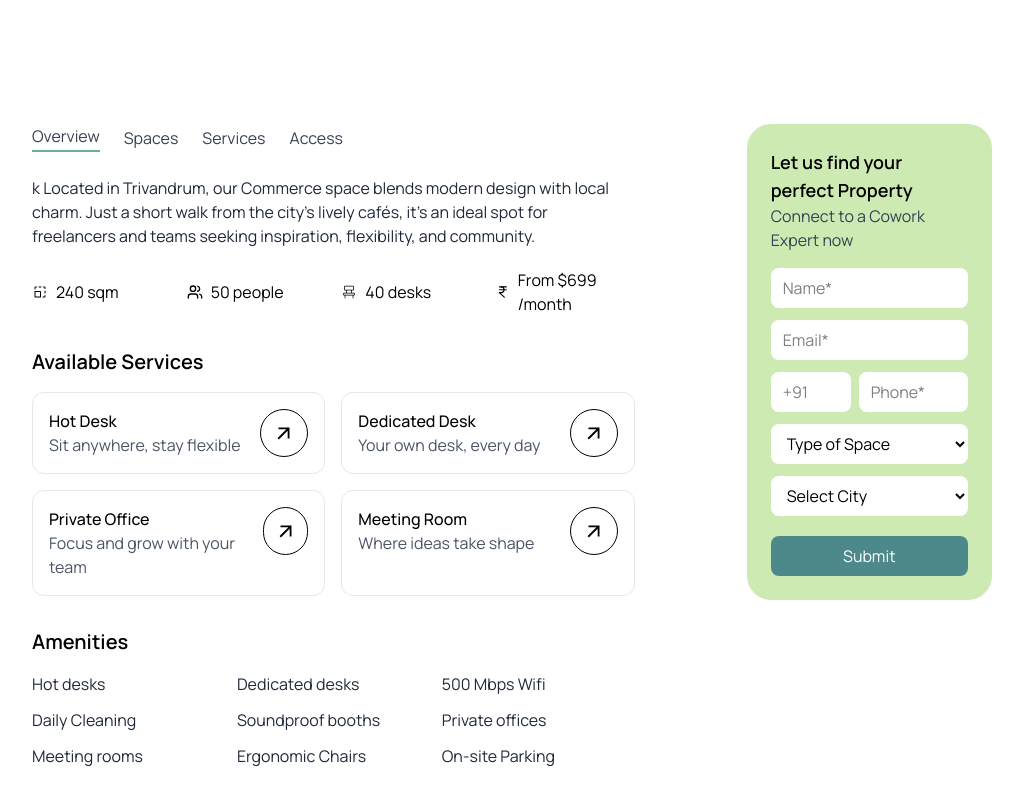
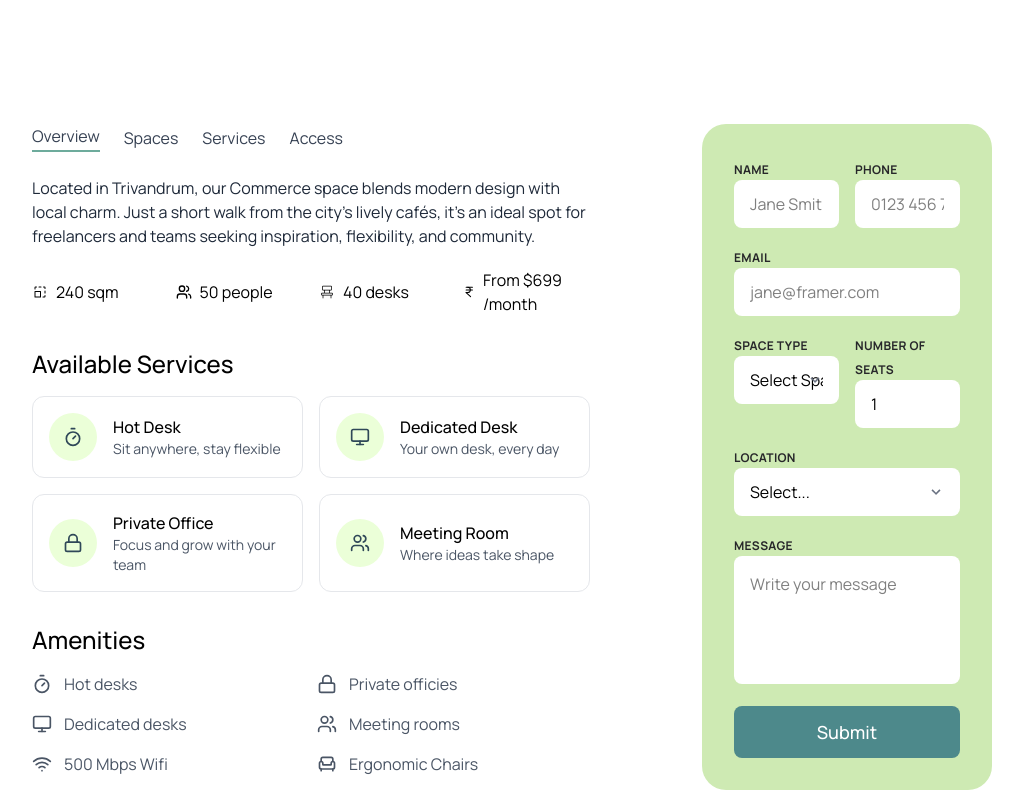
Before and after one commit to maheswar-dileep/cowork-kerala-web, a Next.js app: page /workspace/1 in a window 1280 px wide. Shown: the part 920-1712 px from the top of the page, without its empty margins (128-1151 px from the left). Built offline with nearby package versions, Linux system fonts and the light colour scheme; no server answers.

Commit message:
refactor: reimplement workspace form with client-side validation and enhance overview section layout and amenities.

```diff
--- a/src/app/contact/Section/ContactSection.tsx
+++ b/src/app/contact/Section/ContactSection.tsx
@@ -1,6 +1,5 @@
 'use client';
 
-import React from 'react';
 import { Phone, Mail, MapPin } from 'lucide-react';
 import { useForm } from 'react-hook-form';
 import { zodResolver } from '@hookform/resolvers/zod';
--- a/src/app/workspace/[id]/Section/GallerySection.tsx
+++ b/src/app/workspace/[id]/Section/GallerySection.tsx
@@ -1,5 +1,4 @@
 import Image from 'next/image';
-import React from 'react';
 import { IoLocationOutline } from 'react-icons/io5';
 
 const GallerySection = () => {
--- a/src/app/workspace/[id]/Section/OverviewSection.tsx
+++ b/src/app/workspace/[id]/Section/OverviewSection.tsx
@@ -1,13 +1,23 @@
-import { IndianRupee, Users } from 'lucide-react';
+import {
+    IndianRupee,
+    Users,
+    Timer,
+    Monitor,
+    Lock,
+    Wifi,
+    Armchair,
+    Sparkles,
+    Car,
+    VolumeX,
+} from 'lucide-react';
 import React from 'react';
 import Form from '../forms/Form';
 import { PiChairLight, PiResize } from 'react-icons/pi';
-import { MdArrowOutward } from 'react-icons/md';
 
 const OverviewSection = () => {
     return (
-        <section className="grid gap-8 md:gap-28 md:grid-cols-6">
-            <div className="md:col-span-4">
+        <section className="grid gap-8 md:gap-28 md:grid-cols-8">
+            <div className="md:col-span-5">
                 <nav className="mb-6 flex gap-6 text-gray-700">
                     <button className="relative pb-1 after:absolute after:bottom-0 after:left-0 after:h-[2px] after:w-full after:bg-primary-300">
                         Overview
@@ -17,10 +27,11 @@ const OverviewSection = () => {
                     <button className="hover:opacity-80">Access</button>
                 </nav>
 
-                <p className="text-gray-800">k
+                <p className="text-gray-800">
                     Located in Trivandrum, our Commerce space blends modern design with local charm.
-                    Just a short walk from the city{`'`}s lively cafés, it{`'`}s an ideal spot for
-                    freelancers and teams seeking inspiration, flexibility, and community.
+                    Just a short walk from the city{`'`}s lively cafés, it
+                    {`'`}s an ideal spot for freelancers and teams seeking inspiration, flexibility,
+                    and community.
                 </p>
 
                 <div className="mt-5 grid grid-cols-2 gap-4 md:grid-cols-4">
@@ -38,41 +49,61 @@ const OverviewSection = () => {
                     </div>
                 </div>
 
-                <h3 className="mt-8 text-xl font-semibold">Available Services</h3>
+                <h3 className="mt-8 text-2xl font-medium">Available Services</h3>
                 <div className="mt-4 grid gap-4 md:grid-cols-2">
                     {[
-                        { title: 'Hot Desk', desc: 'Sit anywhere, stay flexible' },
-                        { title: 'Dedicated Desk', desc: 'Your own desk, every day' },
-                        { title: 'Private Office', desc: 'Focus and grow with your team' },
-                        { title: 'Meeting Room', desc: 'Where ideas take shape' },
+                        {
+                            title: 'Hot Desk',
+                            desc: 'Sit anywhere, stay flexible',
+                            icon: Timer,
+                        },
+                        {
+                            title: 'Dedicated Desk',
+                            desc: 'Your own desk, every day',
+                            icon: Monitor,
+                        },
+                        {
+                            title: 'Private Office',
+                            desc: 'Focus and grow with your team',
+                            icon: Lock,
+                        },
+                        {
+                            title: 'Meeting Room',
+                            desc: 'Where ideas take shape',
+                            icon: Users,
+                        },
                     ].map((s) => (
-                        <div key={s.title} className="rounded-xl border border-gray-200 p-4 flex w-full justify-between">
+                        <div
+                            key={s.title}
+                            className="rounded-xl border border-gray-200 p-4 flex w-full items-center gap-4"
+                        >
+                            <div className="size-12 rounded-full bg-primary-50 flex justify-center items-center text-primary-600 shrink-0">
+                                <s.icon size={20} />
+                            </div>
                             <div className="">
                                 <div className="font-medium">{s.title}</div>
-                                <div className="text-gray-600">{s.desc}</div>
-                            </div>
-                            <div className="size-12 border rounded-full flex justify-center items-center">
-                                <MdArrowOutward size={22} />
+                                <div className="text-gray-600 text-sm">{s.desc}</div>
                             </div>
                         </div>
                     ))}
                 </div>
 
-                <h3 className="mt-8 text-xl font-semibold">Amenities</h3>
-                <div className="mt-4 grid grid-cols-2 gap-3 md:grid-cols-3">
+                <h3 className="mt-8 text-2xl font-medium">Amenities</h3>
+                <div className="mt-4 grid grid-cols-2 gap-y-4 gap-x-3 md:grid-cols-2">
                     {[
-                        'Hot desks',
-                        'Dedicated desks',
-                        '500 Mbps Wifi',
-                        'Daily Cleaning',
-                        'Soundproof booths',
-                        'Private offices',
-                        'Meeting rooms',
-                        'Ergonomic Chairs',
-                        'On-site Parking',
+                        { label: 'Hot desks', icon: Timer },
+                        { label: 'Private officies', icon: Lock },
+                        { label: 'Dedicated desks', icon: Monitor },
+                        { label: 'Meeting rooms', icon: Users },
+                        { label: '500 Mbps Wifi', icon: Wifi },
+                        { label: 'Ergonomic Chairs', icon: Armchair },
+                        { label: 'Daily Cleaning', icon: Sparkles },
+                        { label: 'On-site Parking', icon: Car },
+                        { label: 'Soundproof booths', icon: VolumeX },
                     ].map((a) => (
-                        <div key={a} className="text-gray-800">
-                            {a}
+                        <div key={a.label} className="text-gray-600 flex items-center gap-3">
+                            <a.icon size={20} />
+                            {a.label}
                         </div>
                     ))}
                 </div>
--- a/src/app/workspace/[id]/forms/Form.tsx
+++ b/src/app/workspace/[id]/forms/Form.tsx
@@ -1,41 +1,197 @@
+'use client';
+
 import React from 'react';
+import { useForm, SubmitHandler } from 'react-hook-form';
+import { zodResolver } from '@hookform/resolvers/zod';
+import * as z from 'zod';
+import { toast } from 'sonner';
+import { leadService } from '@/services/lead.service';
+import { Loader2 } from 'lucide-react';
+
+const formSchema = z.object({
+    name: z.string().min(1, 'Name is required'),
+    email: z.string().email('Invalid email address'),
+    phone: z.string().min(10, 'Phone number must be at least 10 digits'),
+    spaceType: z.string().min(1, 'Space type is required'),
+    numberOfSeats: z.coerce.number().min(1, 'At least 1 seat is required').optional(),
+    location: z.string().optional(),
+    message: z.string().optional(),
+});
+
+type FormData = z.infer<typeof formSchema>;
 
 const Form = () => {
+    const {
+        register,
+        handleSubmit,
+        reset,
+        formState: { errors, isSubmitting },
+    } = useForm<FormData>({
+        resolver: zodResolver(formSchema) as any,
+        defaultValues: {
+            name: '',
+            email: '',
+            phone: '',
+            spaceType: '',
+            numberOfSeats: 1,
+            location: '',
+            message: '',
+        },
+    });
+
+    const onSubmit: SubmitHandler<FormData> = async (data) => {
+        try {
+            await leadService.createLead({
+                ...data,
+                enquiredFor: 'Workspace Page',
+            });
+            toast.success('Lead submitted successfully');
+            reset();
+        } catch (error) {
+            console.error(error);
+            toast.error('Failed to submit lead');
+        }
+    };
+
     return (
-        <div className="md:col-span-2">
-            <div className="rounded-3xl bg-primary-100 p-5 md:p-6">
-                <h4 className="text-lg font-semibold">Let us find your perfect Property</h4>
-                <p className="text-gray-700">Connect to a Cowork Expert now</p>
+        <div className="md:col-span-3">
+            <div className="rounded-3xl bg-primary-100 p-6 md:p-8">
+                <form onSubmit={handleSubmit(onSubmit as any)} className="space-y-4">
+                    <div className="grid grid-cols-1 md:grid-cols-2 gap-4">
+                        <div className="space-y-1">
+                            <label className="text-xs font-bold uppercase tracking-wide text-zinc-800">
+                                Name
+                            </label>
+                            <input
+                                {...register('name')}
+                                className="h-12 w-full rounded-lg bg-white px-4 outline-none focus:ring-2 focus:ring-primary-400/20"
+                                placeholder="Jane Smith"
+                            />
+                            {errors.name && (
+                                <p className="text-xs text-red-500">{errors.name.message}</p>
+                            )}
+                        </div>
+                        <div className="space-y-1">
+                            <label className="text-xs font-bold uppercase tracking-wide text-zinc-800">
+                                Phone
+                            </label>
+                            <input
+                                {...register('phone')}
+                                className="h-12 w-full rounded-lg bg-white px-4 outline-none focus:ring-2 focus:ring-primary-400/20"
+                                placeholder="0123 456 789"
+                            />
+                            {errors.phone && (
+                                <p className="text-xs text-red-500">{errors.phone.message}</p>
+                            )}
+                        </div>
+                    </div>
 
-                <form className="mt-4 space-y-3">
-                    <input
-                        className="h-10 w-full rounded-lg bg-white px-3 outline-none"
-                        placeholder="Name*"
-                    />
-                    <input
-                        className="h-10 w-full rounded-lg bg-white px-3 outline-none"
-                        placeholder="Email*"
-                    />
-                    <div className="flex gap-2">
+                    <div className="space-y-1">
+                        <label className="text-xs font-bold uppercase tracking-wide text-zinc-800">
+                            Email
+                        </label>
                         <input
-                            className="h-10 w-20 rounded-lg bg-white px-3 outline-none"
-                            placeholder="+91"
+                            {...register('email')}
+                            className="h-12 w-full rounded-lg bg-white px-4 outline-none focus:ring-2 focus:ring-primary-400/20"
+                            placeholder="jane@framer.com"
                         />
-                        <input
-                            className="h-10 w-full rounded-lg bg-white px-3 outline-none"
-                            placeholder="Phone*"
+                        {errors.email && (
+                            <p className="text-xs text-red-500">{errors.email.message}</p>
+                        )}
+                    </div>
+
+                    <div className="grid grid-cols-1 md:grid-cols-2 gap-4">
+                        <div className="space-y-1">
+                            <label className="text-xs font-bold uppercase tracking-wide text-zinc-800">
+                                Space Type
+                            </label>
+                            <div className="relative">
+                                <select
+                                    {...register('spaceType')}
+                                    className="h-12 w-full appearance-none rounded-lg bg-white px-4 outline-none focus:ring-2 focus:ring-primary-400/20"
+                                >
+                                    <option value="">Select Spaces...</option>
+                                    <option value="Hot Desk">Hot Desk</option>
+                                    <option value="Dedicated Desk">Dedicated Desk</option>
+                                    <option value="Private Office">Private Office</option>
+                                    <option value="Meeting Room">Meeting Room</option>
+                                </select>
+                                <div className="pointer-events-none absolute inset-y-0 right-0 flex items-center px-4 text-gray-500">
+                                    <svg
+                                        className="h-4 w-4 fill-current"
+                                        xmlns="http://www.w3.org/2000/svg"
+                                        viewBox="0 0 20 20"
+                                    >
+                                        <path d="M9.293 12.95l.707.707L15.657 8l-1.414-1.414L10 10.828 5.757 6.586 4.343 8z" />
+                                    </svg>
+                                </div>
+                            </div>
+                            {errors.spaceType && (
+                                <p className="text-xs text-red-500">{errors.spaceType.message}</p>
+                            )}
+                        </div>
+                        <div className="space-y-1">
+                            <label className="text-xs font-bold uppercase tracking-wide text-zinc-800">
+                                Number of Seats
+                            </label>
+                            <input
+                                type="number"
+                                {...register('numberOfSeats')}
+                                className="h-12 w-full rounded-lg bg-white px-4 outline-none focus:ring-2 focus:ring-primary-400/20"
+                                placeholder="1"
+                                min={1}
+                            />
+                            {errors.numberOfSeats && (
+                                <p className="text-xs text-red-500">
+                                    {errors.numberOfSeats.message}
+                                </p>
+                            )}
+                        </div>
+                    </div>
+
+                    <div className="space-y-1">
+                        <label className="text-xs font-bold uppercase tracking-wide text-zinc-800">
+                            Location
+                        </label>
+                        <div className="relative">
+                            <select
+                                {...register('location')}
+                                className="h-12 w-full appearance-none rounded-lg bg-white px-4 outline-none focus:ring-2 focus:ring-primary-400/20"
+                            >
+                                <option value="">Select...</option>
+                                <option value="Trivandrum">Trivandrum</option>
+                                <option value="Kochi">Kochi</option>
+                                <option value="Calicut">Calicut</option>
+                            </select>
+                            <div className="pointer-events-none absolute inset-y-0 right-0 flex items-center px-4 text-gray-500">
+                                <svg
+                                    className="h-4 w-4 fill-current"
+                                    xmlns="http://www.w3.org/2000/svg"
+                                    viewBox="0 0 20 20"
+                                >
+                                    <path d="M9.293 12.95l.707.707L15.657 8l-1.414-1.414L10 10.828 5.757 6.586 4.343 8z" />
+                                </svg>
+                            </div>
+                        </div>
+                    </div>
+
+                    <div className="space-y-1">
+                        <label className="text-xs font-bold uppercase tracking-wide text-zinc-800">
+                            Message
+                        </label>
+                        <textarea
+                            {...register('message')}
+                            className="h-32 w-full resize-none rounded-lg bg-white p-4 outline-none focus:ring-2 focus:ring-primary-400/20"
+                            placeholder="Write your message"
                         />
                     </div>
-                    <select className="h-10 w-full rounded-lg bg-white px-3 outline-none">
-                        <option>Type of Space</option>
-                    </select>
-                    <select className="h-10 w-full rounded-lg bg-white px-3 outline-none">
-                        <option>Select City</option>
-                    </select>
+
                     <button
-                        type="button"
-                        className="mt-2 w-full rounded-lg bg-primary-400 py-2 text-white"
+                        type="submit"
+                        disabled={isSubmitting}
+                        className="mt-2 w-full rounded-lg bg-[#4D898B] py-3 text-lg font-medium text-white transition-colors hover:bg-primary-500 disabled:opacity-70 flex justify-center items-center gap-2"
                     >
+                        {isSubmitting && <Loader2 className="animate-spin" size={20} />}
                         Submit
                     </button>
                 </form>
```
